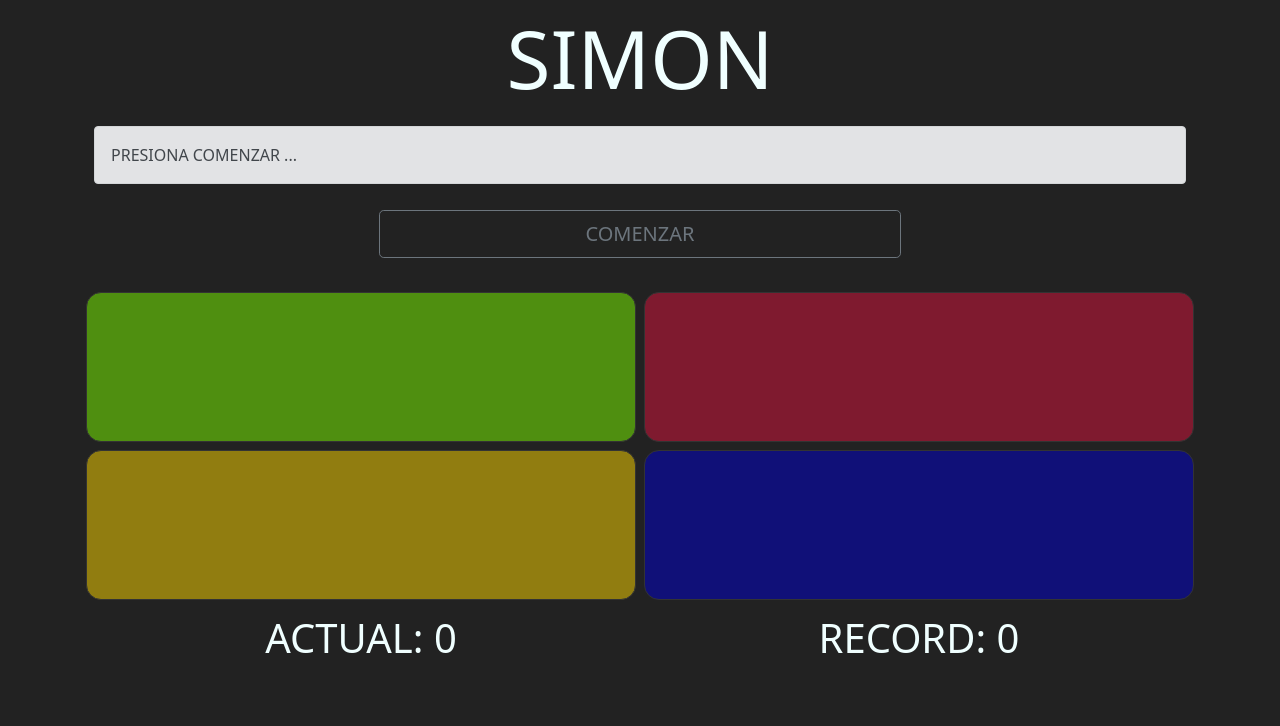
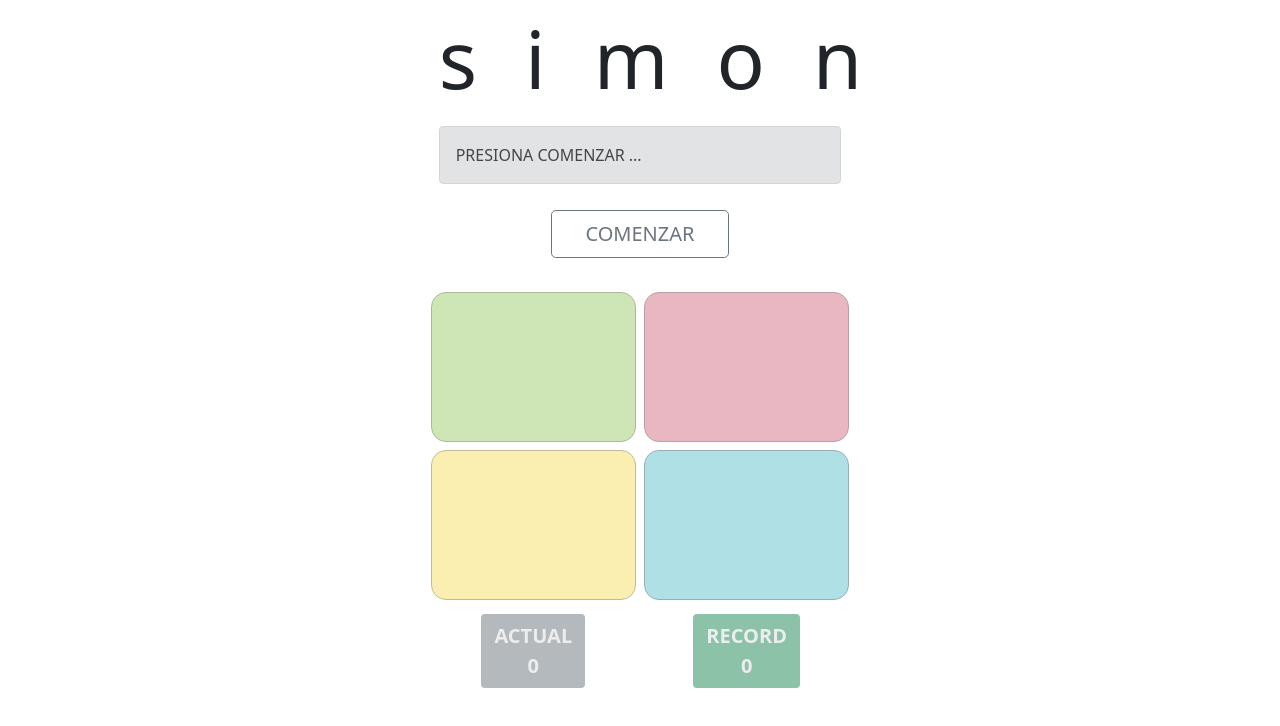
Before and after one commit to txalo/SIMON-DICE, a website: page index.html in a window 1280 px wide. Drawn offline with nearby package versions, Linux system fonts and the light colour scheme.

Commit message:
style(css-index): Cambios en estilo, cambio paleta colores por misma gama. Se mejora los tamaños para viewports grandes

```diff
--- a/css/main.css
+++ b/css/main.css
@@ -1,13 +1,12 @@
-body{
-    background-color: #222;
-    color: azure;
-}
-
 h1{
     text-align: center;
     font-weight: bold;
     margin: 10px 0 20px;
     font-size: 3rem;
+}
+
+.titulo {
+    letter-spacing: .6em;
 }
 
 #estado{
@@ -23,26 +22,31 @@ h1{
     height: 150px;
     opacity: 0.5;
     border-radius: 15px;
-    border: 1px solid #444;
 }
 
 #cuadro-1{
-    background-color:#7cfc00;
+    background-color:#9ecd70;
+    border: 1px solid #5a7440;
 }
 
 #cuadro-2{
-    background-color: #dc143c;
+    background-color: #d57286;
+    border: 1px solid #77414b;
 }
 
 #cuadro-3{
-    background-color: #ffd700;
+    background-color: #f7e066;
+    border: 1px solid #857837;
 }
 
 #cuadro-4{
-    background-color: #0000cd;
+    background-color: #62c3cd;
+    border: 1px solid #316166;
 }
 
 #record, #actual{
     margin: 10px 20px 0 20px;
     text-align: center;
+    opacity: .5;
+    color: #ddd;
 }
--- a/index.html
+++ b/index.html
@@ -11,10 +11,10 @@
 
 </head>
 <body>
-    <div class="container px-4">
+    <div class="container-md col-12 col-lg-4 col-md-6 col-sm-8">
         <div class="row gx-5">
             <div class="col">
-                <h1 class="display-1"> SIMON </h1>
+                <h1 class="display-1 titulo"> simon </h1>
             </div>
         </div>
         <div class="row gx-5" id="estado">
@@ -52,19 +52,21 @@
         </div>
         <div class="row justify-content-center">
 
-            <div class="col-6">
-                <div class="display-6" role="alert" id="actual">
-                    ACTUAL: <span class="marcador">0</span>
+            <div class="col-6 text-center">
+                <div class="badge bg-secondary text-wrap fs-5 lh-base" role="alert" id="actual">
+                    ACTUAL
+                    <div class="marcador">0</div>
                 </div>
             </div>
-            <div class="col-6">
-                <div class="display-6 text-align-center" role="alert" id="record">
-                    RECORD: <span class="marcador">0</span>
+            <div class="col-6 text-center">
+                <div class="badge bg-success text-wrap fs-5 lh-base" role="alert" id="record">
+                    RECORD
+                    <div class="marcador">0</div>
                 </div>
             </div>
 
         </div>
     </div>
-    <script src='js/main.js'></script>
+    <script src='src/main.js'></script>
 </body>
 </html>
```
